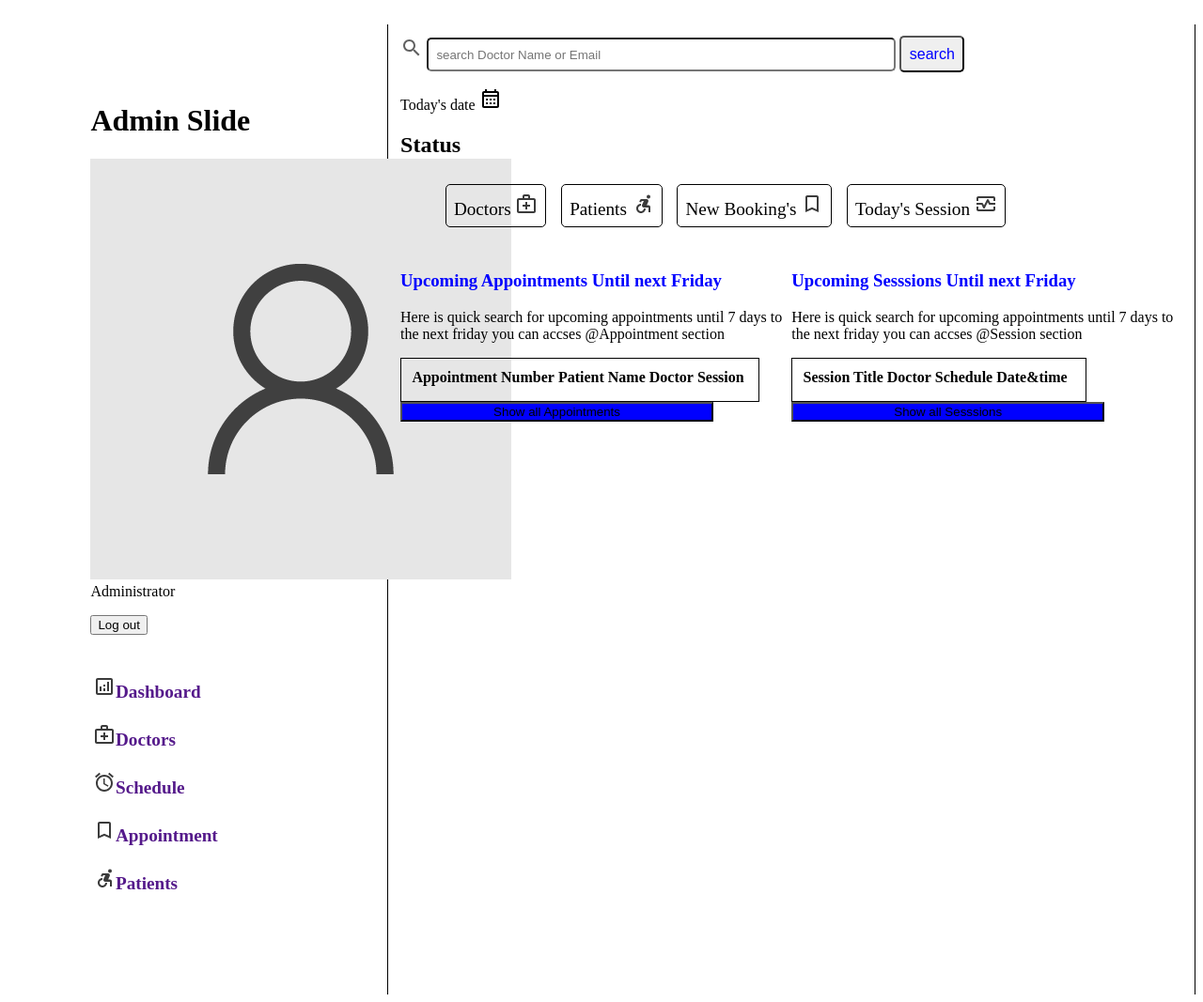
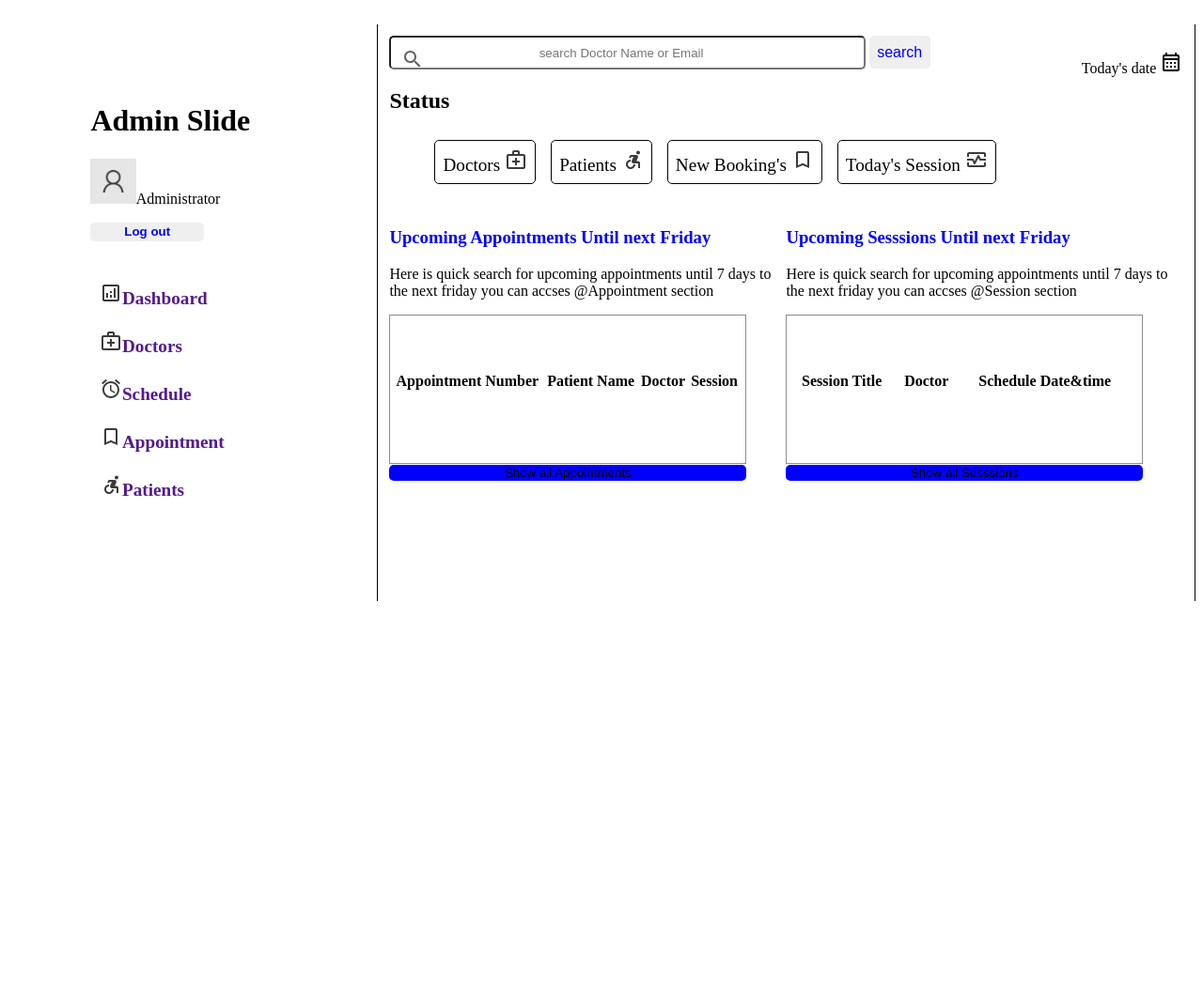
Before and after one commit to niceman1234man/Doctor_Appointment, a PHP site: page /Admin/admin.html in a window 1280 px wide. Shown: the whole page at 94% size. After the commit the page ends 640 px from the top, so only its background shows below. Run offline with PHP 8.4, Linux system fonts and the light colour scheme; lists and menus that the app fills with data are empty.

Commit message:
css added

```diff
--- a/CSS/style.css
+++ b/CSS/style.css
@@ -15,6 +15,7 @@ body{
     border-radius: 5px;
     font-size:medium;
     color: blue;
+    border-style: none;
 }
 
 .slid-bar-details{
@@ -27,10 +28,24 @@ body{
     padding: 1%;
     text-decoration: none;
 }
+.side-bar #admin-img{
+    width: 20%;
+}
+.side-bar #logout-button{
+    width: 50%;
+    padding: 1%;
+    color: blue;
+    border-radius: 5px;
+    font-weight: bold;
+    border-style: none;
+}
 .main-part{
     width: 70%;
     padding: 1%;
     border-right: 1px solid black;
+}
+#today-date{
+    float: right;
 }
 .main-part-list{
 display: flex;
@@ -47,17 +62,27 @@ font-size: larger;
     width: 60%;
     padding: 1%;
     border-radius: 5px;
+    text-align: center;
+
 }
 .main-part-detail{
     display: flex;
 }
+.main-part #search-img{
+  padding: 1%;
+  position: absolute;
+}
 table{
-    border: 1px solid black;
-    padding: 2%;
+    border: 1px solid rgb(142, 139, 139);
+    padding-top: 0%;
+    height: 100%;
+    width: 90%;
 }
 .show-button{
-    width: 80%;
+    width: 90%;
     background-color: blue;
+    border-style: none;
+    border-radius: 5px;
 }
 .main-part-appoint{
     width: 50%;
@@ -68,3 +93,6 @@ table{
 h3{
     color: blue;
 }
+.slid-bar-details img{
+    margin-left: 3%;
+}
```
